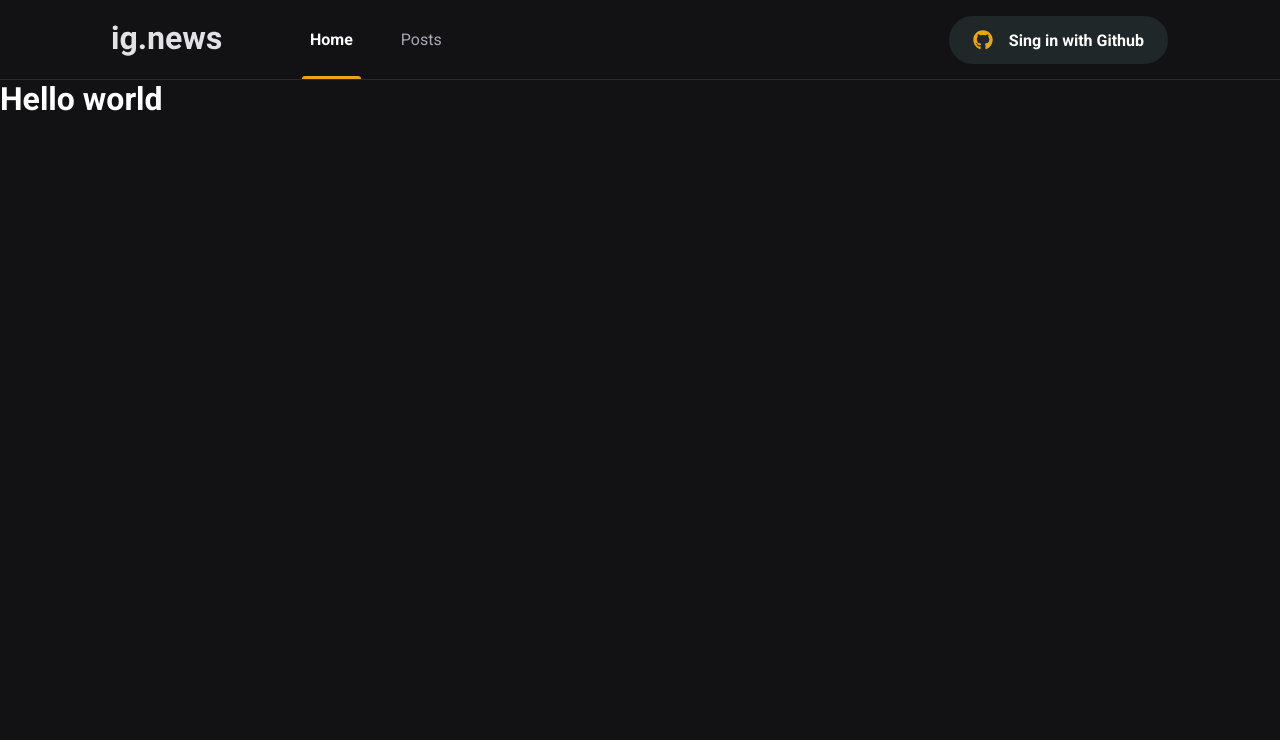
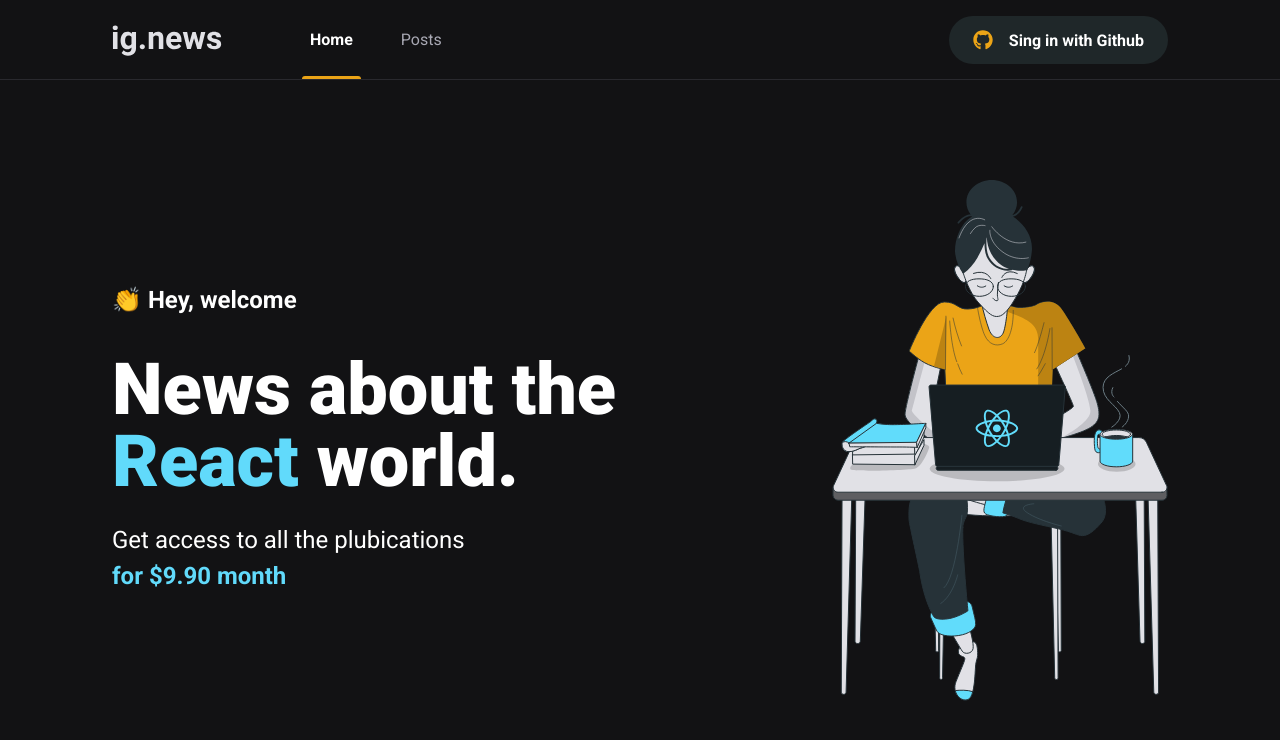
Before and after one commit to LucasVidigal98/ignite-ignews, a Next.js app: page / in a window 1280 px wide. Shown: the top 740 px of the page. Built offline with nearby package versions, Linux system fonts and the light colour scheme.

Commit message:
Created Home Page Content

```diff
--- /dev/null
+++ b/src/pages/home.module.scss
@@ -0,0 +1,41 @@
+.contentContainer {
+  max-width: 1120px;
+  margin: 0 auto;
+  padding: 0 2rem;
+  height: calc(100vh - 5rem);
+
+  display: flex;
+  align-items: center;
+  justify-content: space-between;
+}
+
+.hero {
+  max-width: 600px;
+
+  > span {
+    font-size: 1.5rem;
+    font-weight: bold;
+  }
+
+  h1 {
+    font-size: 4.5rem;
+    line-height: 4.5rem;
+    font-weight: 900;
+    margin-top: 2.5rem;
+
+    span {
+      color: var(--cyan-500);
+    }
+  }
+
+  p {
+    font-size: 1.5rem;
+    line-height: 2.25rem;
+    margin-top: 1.5rem;
+
+    span {
+      color: var(--cyan-500);
+      font-weight: bold;
+    }
+  }
+}
--- a/src/pages/index.tsx
+++ b/src/pages/index.tsx
@@ -1,4 +1,7 @@
+/* eslint-disable @next/next/no-img-element */
 import Head from 'next/head';
+
+import styles from './home.module.scss';
 
 export default function Home() {
   return (
@@ -6,7 +9,19 @@
       <Head>
         <title>ig.news</title>
       </Head>
-      <h1 >Hello world</h1>
+
+      <main className={styles.contentContainer}>
+        <section className={styles.hero}>
+          <span>👏 Hey, welcome</span>
+          <h1>News about the <span>React</span> world.</h1>
+          <p>
+            Get access to all the plubications <br />
+            <span>for $9.90 month</span>
+          </p>
+        </section>
+
+        <img src="/images/avatar.svg" alt="Girl coding" />
+      </main>
     </>
   )
 }
```
Also changed, not shown: public/images/avatar.svg (added).
